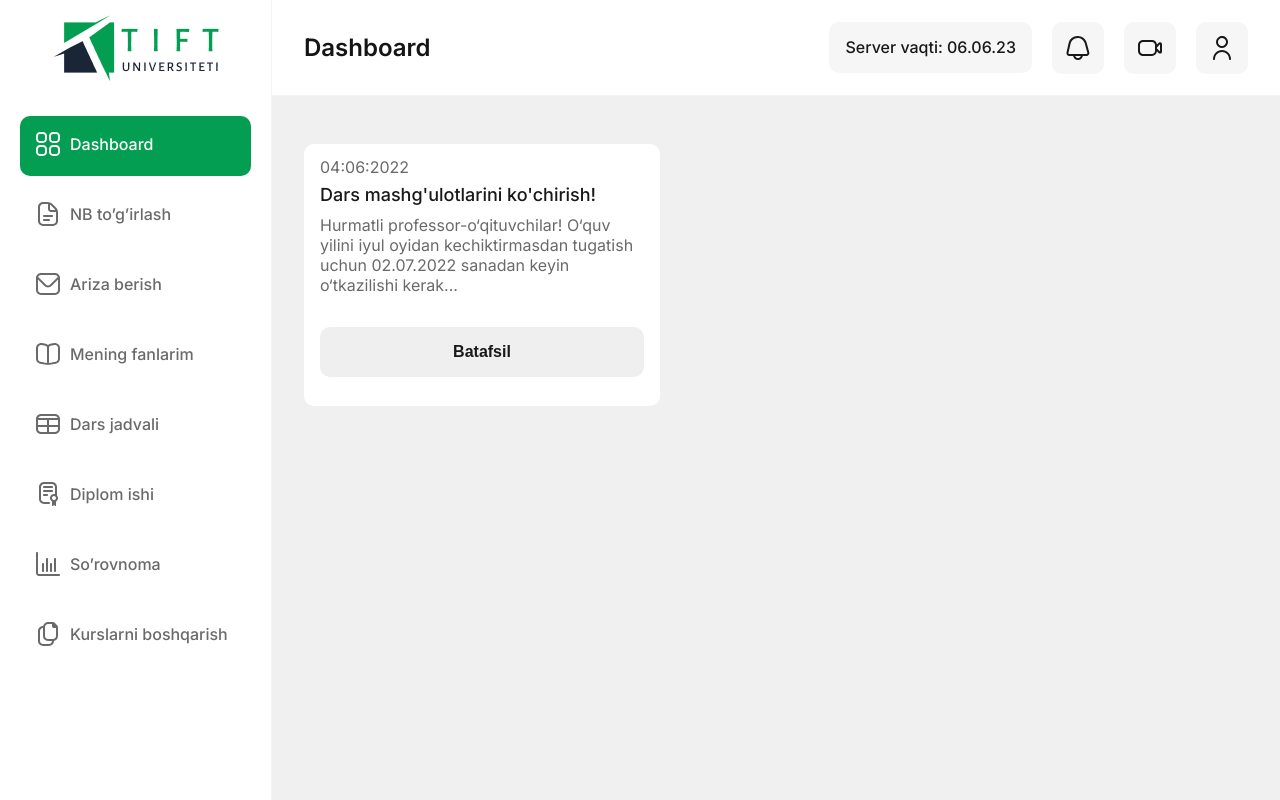
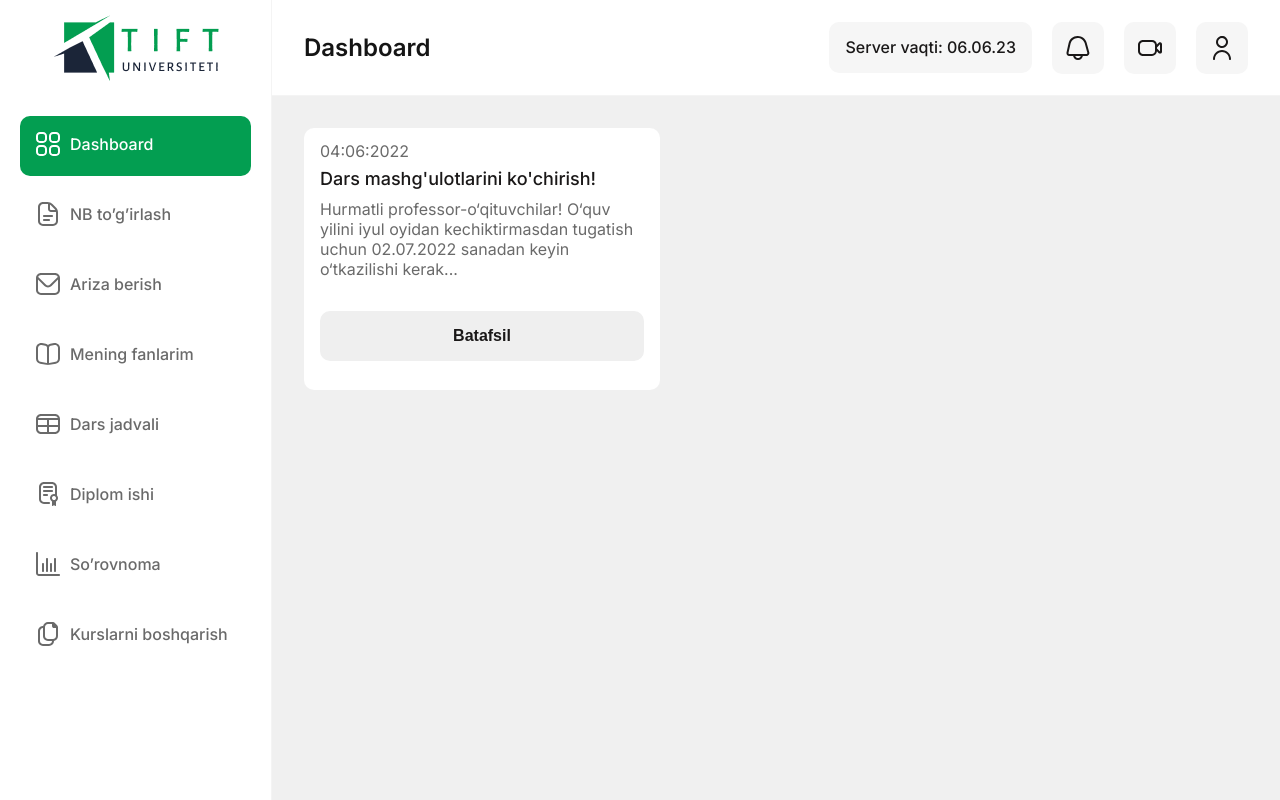
Before and after one commit to shohruzbekcoder007/tift, a React (Create React App) app: page / in a window 1280 px wide. Built offline with nearby package versions, Linux system fonts and the light colour scheme.

Commit message:
profil update

```diff
--- a/src/components/TeacherDashboard/styles.js
+++ b/src/components/TeacherDashboard/styles.js
@@ -5,7 +5,6 @@ export const TeacherDashboardWrapper = styled.div`
   height: auto;
   border-radius: 10px;
   padding: 0.8rem 1rem;
-  margin: 1rem 0;
   background-color: #FFF;
 `
 
```
Also changed, not shown: src/components/ClassScheduleTeacher/TableWeek.jsx (line endings or trailing spaces).
